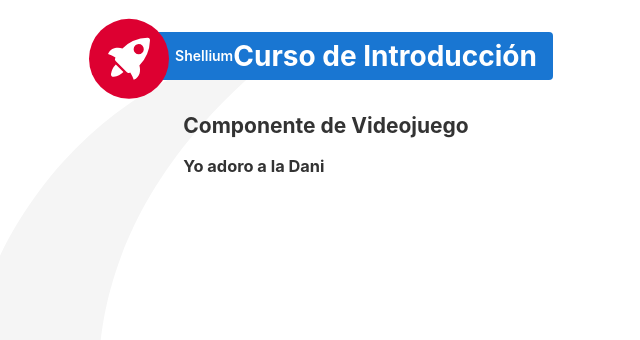
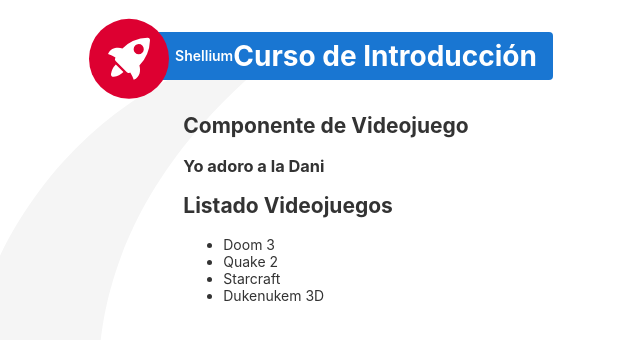
Before and after one commit to hconchach/pruebaAngularDos, an Angular app: page / in a window 1280 px wide. Shown: the top 340 px of the page, without its empty margins (314-954 px from the left). Built offline with nearby package versions, Linux system fonts and the light colour scheme.

Commit message:
Mi Primer con Vistas

```diff
--- /dev/null
+++ b/src/app/component/videojuegos/videojuegos.component.html
@@ -0,0 +1,7 @@
+<h2> Componente de {{nombre}} </h2>
+<h3 *ngIf="mostrarJuego != true"> Yo adoro a la {{amorMio}}</h3>
+<h3 *ngIf="mostrarJuego"> El mejor juego es {{mejorVideojuego}}</h3>
+<h2> Listado Videojuegos </h2>
+<ul>
+    <li *ngFor="let game of listadoJuegos">{{game}}</li>
+</ul>
--- a/src/app/component/videojuegos/videojuegos.component.ts
+++ b/src/app/component/videojuegos/videojuegos.component.ts
@@ -2,11 +2,7 @@ import { Component } from '@angular/core';
 
 @Component({
     selector: 'videojuegoComponent',
-    template: `
-        <h2> Componente de {{nombre}} </h2>
-        <h3 *ngIf="mostrarJuego != true"> Yo adoro a la {{amorMio}}</h3>
-        <h3 *ngIf="mostrarJuego"> El mejor juego es {{mejorVideojuego}}</h3>
-    `
+    templateUrl: './videojuegos.component.html'
 })
 
 export class VideojuegosComponent{
@@ -15,4 +11,11 @@ export class VideojuegosComponent{
     public amorMio = 'Dani';
     public mejorVideojuego = 'Starcraft';
     public mostrarJuego = false;
+
+    public listadoJuegos = [
+        'Doom 3',
+        'Quake 2',
+        'Starcraft',
+        'Dukenukem 3D'
+    ]
 }
```
